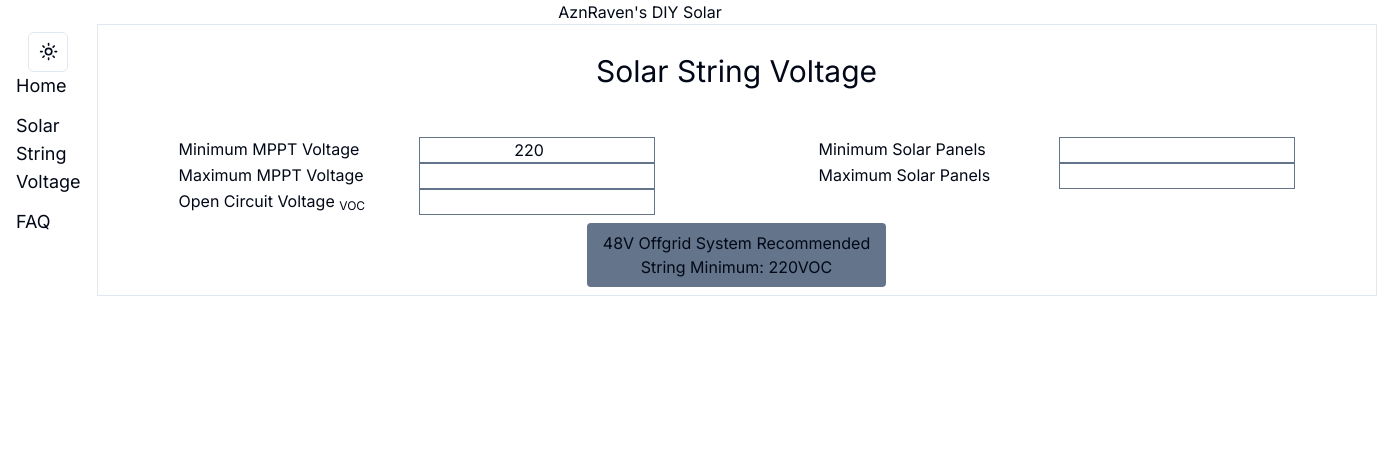
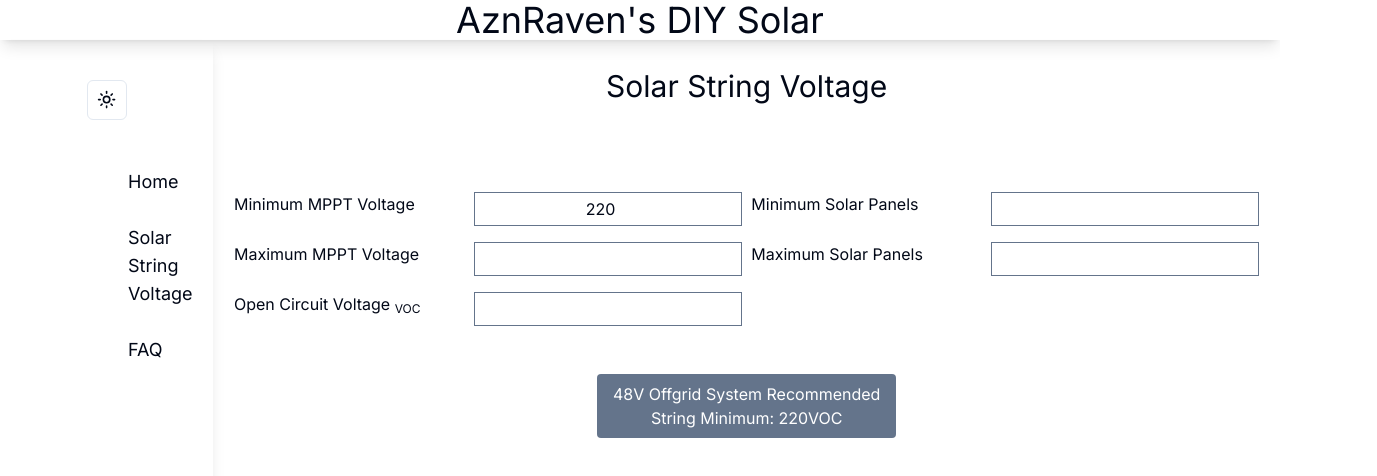
Before and after one commit to AznRaven/diy-solar, a Next.js app: page /solar-string-voltage in a window 1280 px wide. Shown: the top 476 px of the page, 1377 px wide, since content can reach past the window. Built offline with nearby package versions, Linux system fonts and the light colour scheme.

Commit message:
css solar string page

```diff
--- a/app/faq/page.js
+++ b/app/faq/page.js
@@ -1,4 +1,5 @@
 import React from 'react'
+import "../globals.css";
 
 const Faq = () => {
   return (
--- a/app/globals.css
+++ b/app/globals.css
@@ -74,3 +74,13 @@
       @apply bg-background text-foreground;
     }
   }
+
+  /* body { */
+    /* height: 95vh; */
+    /* width: auto; */
+    /* background-color: green; */
+    /* border: 2px solid red */
+  /* } */
+  * {
+    box-sizing: border-box;
+  }
--- a/app/layout.js
+++ b/app/layout.js
@@ -22,9 +22,14 @@ export default function RootLayout({ children }) {
           disableTransitionOnChange
         >
           <Nav />
-          <div className="flex">
+          <div className="flex shadow-lg h-full">
+            <div className='w-2/12 h-full'>
             <SideBar />
+            </div>
+            <div className='w-10/12 h-full'>
+
             {children}
+            </div>
           </div>
         </ThemeProvider>
       </body>
--- a/app/page.js
+++ b/app/page.js
@@ -1,4 +1,5 @@
 import Image from "next/image";
+import "./globals.css";
 
 export default function Home() {
   return (
--- a/app/solar-string-voltage/page.js
+++ b/app/solar-string-voltage/page.js
@@ -1,4 +1,5 @@
 "use client";
+import "../globals.css";
 
 import React, { useState } from "react";
 
@@ -34,75 +35,75 @@ const SolarStringVoltage = () => {
   }
 
   return (
-    <main className="flex flex-col border px-4 py-2 gap-2 w-full items-center">
+    <main className="flex flex-col px-4 py-2 gap-2 h-[95vh] items-center space-y-10">
       <h1 className="text-3xl mt-5 mb-10">Solar String Voltage</h1>
-      <section className="flex">
-        <div>
-          <div className="flex w-[50vw] justify-center">
+      <section className="flex w-full justify-around">
+        <div className='space-y-4'>
+          <div className="flex justify-center">
             <label className="w-60" htmlFor="min-mppt-volt">
               Minimum MPPT Voltage
             </label>
             <input
               value={minV}
               onChange={(e) => setMinV(parseFloat(e.target.value))}
-              className="border border-slate-500 text-center"
+              className="border border-slate-500 text-center px-4 py-1"
               type="number"
               id="min-mppt-volt"
             />
           </div>
-          <div className="flex w-[50vw] justify-center">
+          <div className="flex justify-center">
             <label className="w-60" htmlFor="max-mppt-volt">
               Maximum MPPT Voltage
             </label>
             <input
               value={maxV || ""}
               onChange={handleMaxVChange}
-              className="border border-slate-500 text-center"
+              className="border border-slate-500 text-center px-4 py-1"
               type="number"
               id="max-mppt-volt"
             />
           </div>
-          <div className="flex w-[50vw] justify-center">
+          <div className="flex justify-center">
             <label className="w-60" htmlFor="voc">
               Open Circuit Voltage <sub>VOC</sub>
             </label>
             <input
               value={voc || ""}
               onChange={handleVocChange}
-              className="border border-slate-500 text-center"
+              className="border border-slate-500 text-center px-4 py-1"
               type="number"
               id="voc"
             />
           </div>
         </div>
-        <div>
-          <div className="flex w-[50vw] justify-center">
+        <div className='space-y-4'>
+          <div className="flex justify-center">
             <label className="w-60" htmlFor="min-solar-panels">
               Minimum Solar Panels
             </label>
             <input
               value={minP || ""}
               readOnly
-              className="border border-slate-500 text-center"
+              className="border border-slate-500 text-center px-4 py-1"
               type="number"
               id="min-solar-panels"
             />
           </div>
-          <div className="flex w-[50vw] justify-center">
+          <div className="flex justify-center">
             <label className="w-60" htmlFor="max-solar-panels">
               Maximum Solar Panels
             </label>
             <input
               value={maxP || ""}
               readOnly
-              className="border border-slate-500 text-center"
+              className="border border-slate-500 text-center px-4 py-1"
               type="number"
               id="max-solar-panels"
             />
           </div>
         </div>
       </section>
-      <section className="flex flex-col items-center px-4 py-2 bg-slate-500 rounded-sm">
+      <section className="flex flex-col items-center px-4 py-2 bg-slate-500 rounded-sm text-white">
         <p>48V Offgrid System Recommended</p>
         <p>String Minimum: 220VOC</p>
       </section>
--- a/components/Nav.js
+++ b/components/Nav.js
@@ -2,8 +2,8 @@ import React from "react";
 
 const Nav = () => {
   return (
-    <nav className="flex justify-center">
-      <div>AznRaven's DIY Solar</div>
+    <nav className="flex justify-center shadow-lg h-[5vh] items-center">
+      <h1 className='text-4xl'>AznRaven's DIY Solar</h1>
     </nav>
   );
 };
--- a/components/SideBar.js
+++ b/components/SideBar.js
@@ -1,39 +1,36 @@
-import Link from 'next/link'
-import React from 'react'
-import { ModeToggle } from './ModeToggle'
+import Link from "next/link";
+import React from "react";
+import { ModeToggle } from "./ModeToggle";
 
 const SideBar = () => {
   const navList = [
     {
-            href: '/',
-            name: 'Home',
-
+      href: "/",
+      name: "Home",
     },
     {
-            href: '/solar-string-voltage',
-            name: 'Solar String Voltage',
-
+      href: "/solar-string-voltage",
+      name: "Solar String Voltage",
     },
     {
-            href: '/faq',
-            name: 'FAQ'
-        }
-    ]
+      href: "/faq",
+      name: "FAQ",
+    },
+  ];
   return (
-    <nav className='px-4 py-2'>
-        <div className='flex justify-center'>
-
-        <ModeToggle/>
+    <nav className="px-4 h-[95vh] w-full shadow-lg">
+      <div className="flex justify-center py-10">
+        <ModeToggle />
       </div>
-        <ul className='flex flex-col gap-y-3 text-lg'>
-            {navList.map((x,i)=>(
+      <ul className="flex flex-col gap-y-3 text-lg ml-24">
+        {navList.map((x, i) => (
           <Link href={x.href}>
-                <li>{x.name}</li>
+            <li className='px-4 py-2 hover:border-l-2 hover:border-red-500 '>{x.name}</li>
           </Link>
         ))}
       </ul>
     </nav>
-  )
-}
+  );
+};
 
-export default SideBar
+export default SideBar;
```
Lines whose indentation alone changed are shown as unchanged.
